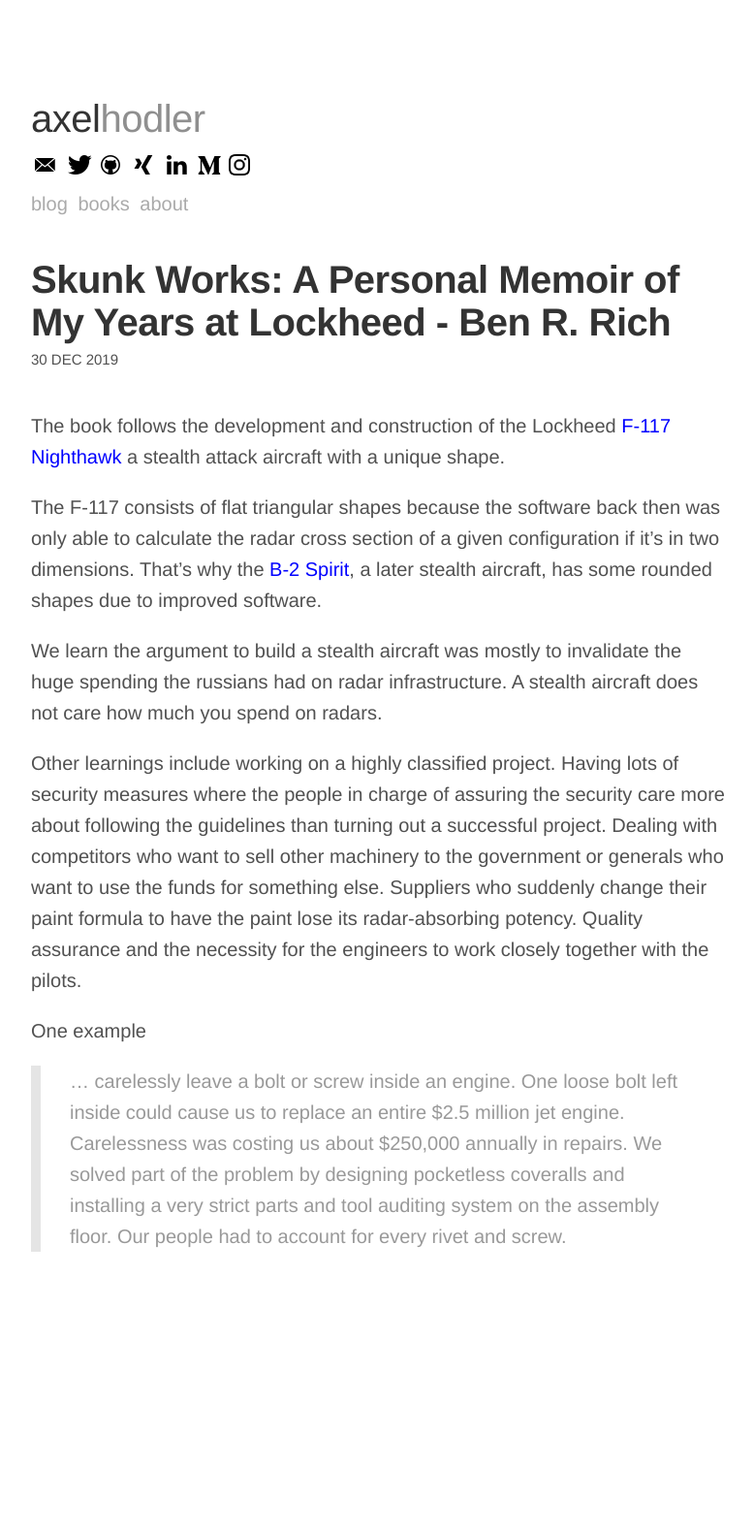
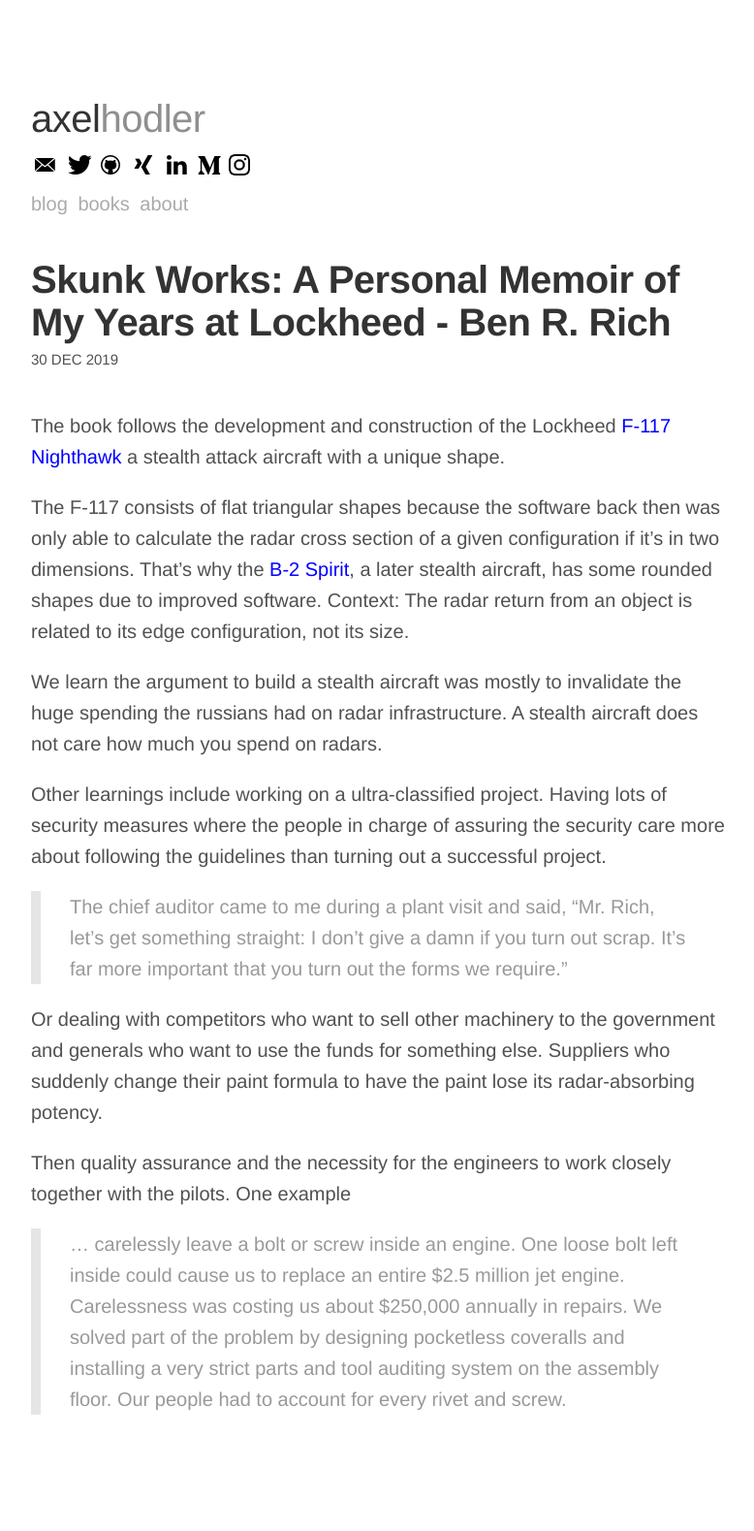
Before and after one commit to schlegde/schlegel.github.io, a Jekyll site: the page built from _books/2020-skunk-works.md, in a window 1280 px wide. Shown: the whole page at 97% size, without its empty margins (248-1026 px from the left). Built offline with Jekyll 4.4.1, drawn with Linux system fonts in a browser that asks for light colours; before the commit the page ends 1411 px from its top, so only the background shows below that.

Commit message:
some context

```diff
--- a/_books/2020-skunk-works.md
+++ b/_books/2020-skunk-works.md
@@ -6,12 +6,16 @@
 
 The book follows the development and construction of the Lockheed [F-117 Nighthawk](https://en.wikipedia.org/wiki/Lockheed_F-117_Nighthawk) a stealth attack aircraft with a unique shape.
 
-The F-117 consists of flat triangular shapes because the software back then was only able to calculate the radar cross section of a given configuration if it's in two dimensions. That's why the [B-2 Spirit](https://en.wikipedia.org/wiki/Northrop_Grumman_B-2_Spirit), a later stealth aircraft, has some rounded shapes due to improved software.
+The F-117 consists of flat triangular shapes because the software back then was only able to calculate the radar cross section of a given configuration if it's in two dimensions. That's why the [B-2 Spirit](https://en.wikipedia.org/wiki/Northrop_Grumman_B-2_Spirit), a later stealth aircraft, has some rounded shapes due to improved software. Context: The radar return from an object is related to its edge configuration, not its size.
 
 We learn the argument to build a stealth aircraft was mostly to invalidate the huge spending the russians had on radar infrastructure. A stealth aircraft does not care how much you spend on radars.
 
-Other learnings include working on a highly classified project. Having lots of security measures where the people in charge of assuring the security care more about following the guidelines than turning out a successful project. Dealing with competitors who want to sell other machinery to the government or generals who want to use the funds for something else. Suppliers who suddenly change their paint formula to have the paint lose its radar-absorbing potency. Quality assurance and the necessity for the engineers to work closely together with the pilots.
+Other learnings include working on a ultra-classified project. Having lots of security measures where the people in charge of assuring the security care more about following the guidelines than turning out a successful project.
 
-One example
+> The chief auditor came to me during a plant visit and said, “Mr. Rich, let’s get something straight: I don’t give a damn if you turn out scrap. It’s far more important that you turn out the forms we require.”
+
+Or dealing with competitors who want to sell other machinery to the government and generals who want to use the funds for something else. Suppliers who suddenly change their paint formula to have the paint lose its radar-absorbing potency.
+
+Then quality assurance and the necessity for the engineers to work closely together with the pilots. One example
 
 > ... carelessly leave a bolt or screw inside an engine. One loose bolt left inside could cause us to replace an entire $2.5 million jet engine. Carelessness was costing us about $250,000 annually in repairs. We solved part of the problem by designing pocketless coveralls and installing a very strict parts and tool auditing system on the assembly floor. Our people had to account for every rivet and screw.
```
